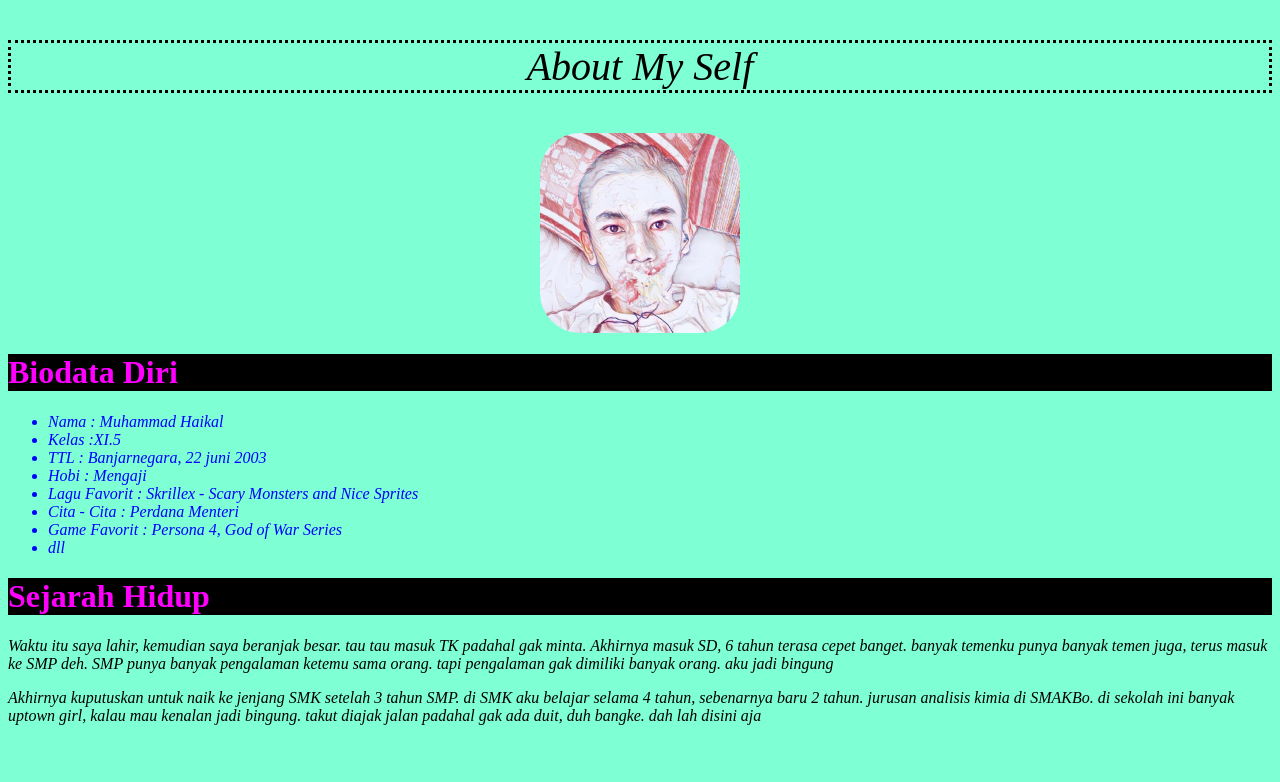
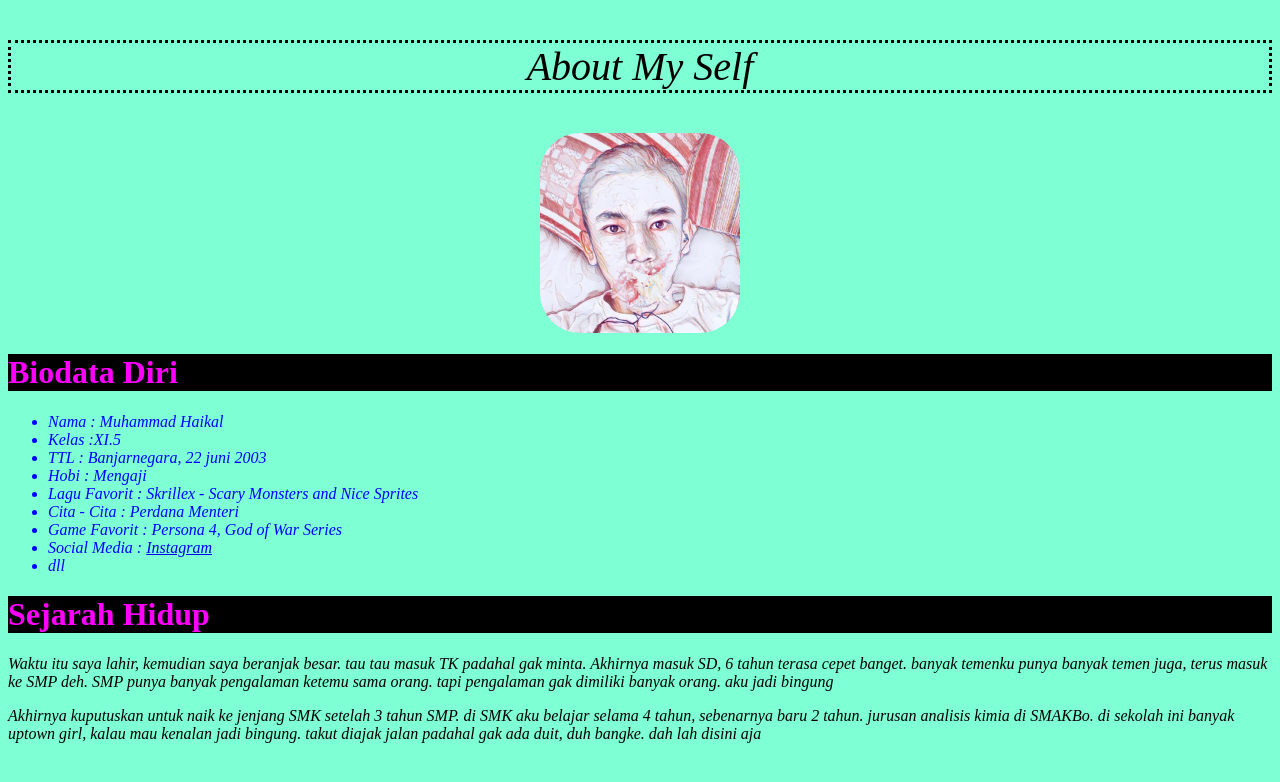
Before and after one commit to muhammadhaikal-SMAKBo/muhammadhaikal-SMAKBo.github.io, a plain HTML site: page index.html in a window 1280 px wide. Drawn offline with Linux system fonts and the light colour scheme.

Commit message:
Update index.html

```diff
--- a/index.html
+++ b/index.html
@@ -19,6 +19,7 @@
 		<li>Lagu Favorit : Skrillex - Scary Monsters and Nice Sprites</li>
 		<li>Cita - Cita : Perdana Menteri</li>
 		<li>Game Favorit : Persona 4, God of War Series</li>
+		<li>Social Media : <a href="https://Instagram.com/mhaikal.s">Instagram</a></li>
 		<li>dll</li>
 	</ul>
 
```
